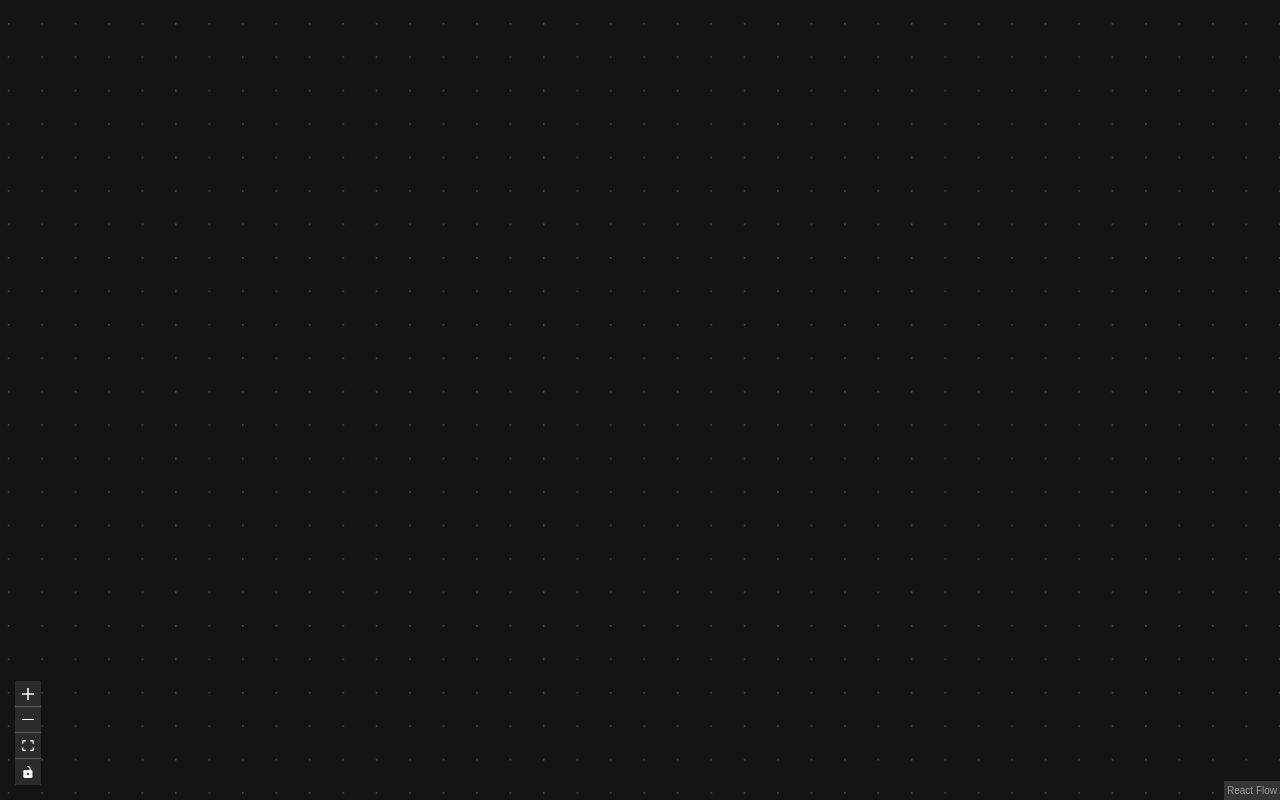
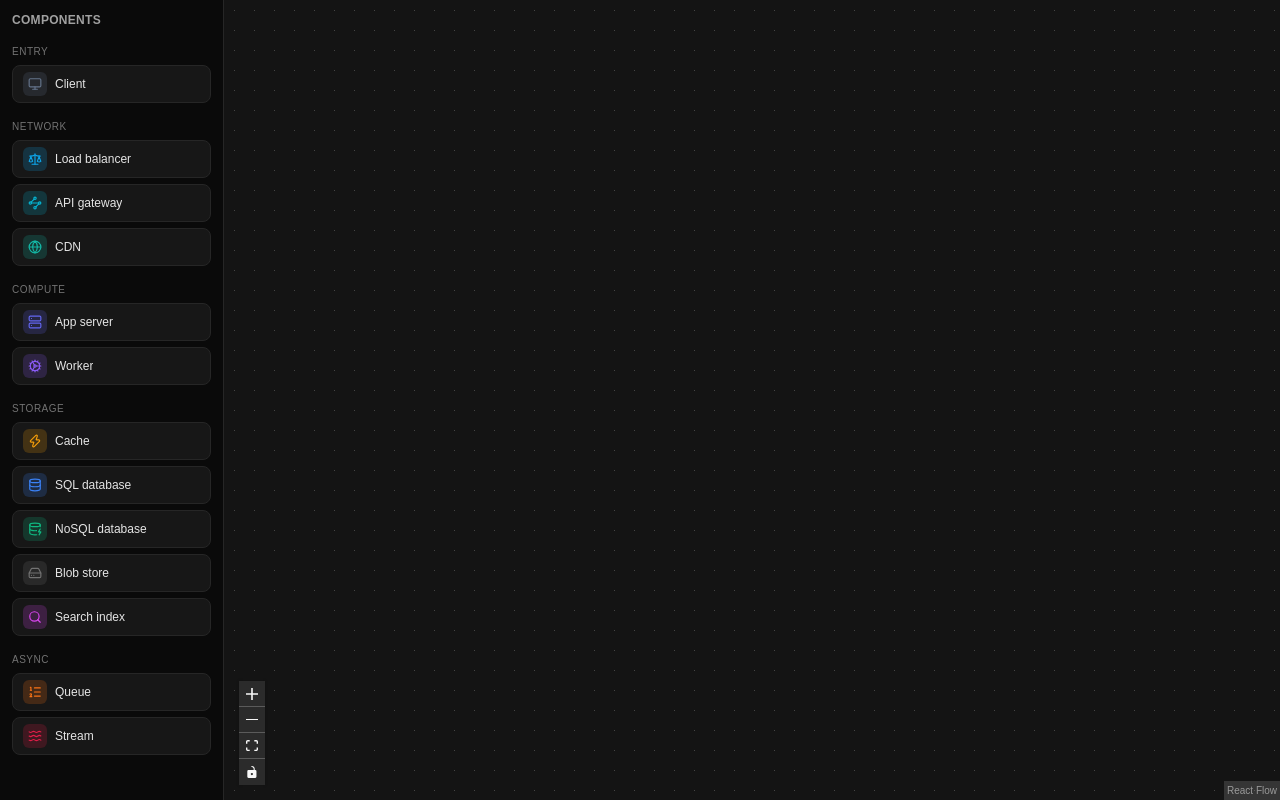
Before and after one commit to mkrybak/breakpoint, a Next.js app: page /design/1 in a window 1280 px wide. Built offline with nearby package versions, Linux system fonts and the light colour scheme.

Commit message:
M1-T3: registry-driven palette with drag-and-drop onto canvas

```diff
--- a/src/app/design/[id]/page.tsx
+++ b/src/app/design/[id]/page.tsx
@@ -1,4 +1,5 @@
 import { DesignCanvas } from "@/components/canvas/DesignCanvas";
+import { Palette } from "@/components/palette/Palette";
 
 export default async function DesignPage({
   params,
@@ -6,5 +7,12 @@ export default async function DesignPage({
   params: Promise<{ id: string }>;
 }) {
   const { id } = await params;
-  return <DesignCanvas designId={id} />;
+  return (
+    <div className="flex h-dvh">
+      <Palette />
+      <main className="min-w-0 flex-1">
+        <DesignCanvas designId={id} />
+      </main>
+    </div>
+  );
 }
--- a/src/components/canvas/DesignCanvas.tsx
+++ b/src/components/canvas/DesignCanvas.tsx
@@ -1,8 +1,17 @@
 "use client";
 
-import { Background, Controls, ReactFlow } from "@xyflow/react";
+import {
+  Background,
+  Controls,
+  ReactFlow,
+  ReactFlowProvider,
+  useReactFlow,
+} from "@xyflow/react";
 import "@xyflow/react/dist/style.css";
-import { useMemo } from "react";
+import { useCallback, useMemo, type DragEvent } from "react";
+import { PALETTE_DND_TYPE } from "@/components/palette/Palette";
+import type { ComponentKind } from "@/lib/core";
+import { COMPONENT_KINDS } from "@/lib/registry";
 import { useDesignStore } from "@/stores/design-store";
 import {
   toFlow,
@@ -13,24 +22,52 @@ import { ComponentNode } from "./nodes/ComponentNode";
 
 const nodeTypes = { component: ComponentNode };
 
-export function DesignCanvas({ designId }: { designId: string }) {
+function isComponentKind(value: string): value is ComponentKind {
+  return (COMPONENT_KINDS as string[]).includes(value);
+}
+
+function CanvasInner({ designId }: { designId: string }) {
   const graph = useDesignStore((s) => s.graph);
   const selectedNodeIds = useDesignStore((s) => s.selectedNodeIds);
+  const measured = useDesignStore((s) => s.measured);
   const onNodesChange = useDesignStore((s) => s.onNodesChange);
   const onEdgesChange = useDesignStore((s) => s.onEdgesChange);
+  const addNode = useDesignStore((s) => s.addNode);
+  const { screenToFlowPosition } = useReactFlow();
 
   const { nodes, edges } = useMemo(
-    () => toFlow(graph, selectedNodeIds),
-    [graph, selectedNodeIds],
+    () => toFlow(graph, selectedNodeIds, measured),
+    [graph, selectedNodeIds, measured],
+  );
+
+  const onDragOver = useCallback((event: DragEvent<HTMLDivElement>) => {
+    if (!event.dataTransfer.types.includes(PALETTE_DND_TYPE)) return;
+    event.preventDefault();
+    event.dataTransfer.dropEffect = "move";
+  }, []);
+
+  const onDrop = useCallback(
+    (event: DragEvent<HTMLDivElement>) => {
+      const kind = event.dataTransfer.getData(PALETTE_DND_TYPE);
+      if (!isComponentKind(kind)) return;
+      event.preventDefault();
+      addNode(
+        kind,
+        screenToFlowPosition({ x: event.clientX, y: event.clientY }),
+      );
+    },
+    [addNode, screenToFlowPosition],
   );
 
   return (
-    <div style={{ height: "100dvh" }} aria-label={`Design ${designId}`}>
+    <div className="h-full" aria-label={`Design ${designId}`}>
       <ReactFlow<ComponentFlowNode, ComponentFlowEdge>
         nodes={nodes}
         edges={edges}
         onNodesChange={onNodesChange}
         onEdgesChange={onEdgesChange}
+        onDragOver={onDragOver}
+        onDrop={onDrop}
         nodeTypes={nodeTypes}
         deleteKeyCode={["Backspace", "Delete"]}
         fitView
@@ -42,3 +79,11 @@ export function DesignCanvas({ designId }: { designId: string }) {
     </div>
   );
 }
+
+export function DesignCanvas({ designId }: { designId: string }) {
+  return (
+    <ReactFlowProvider>
+      <CanvasInner designId={designId} />
+    </ReactFlowProvider>
+  );
+}
--- /dev/null
+++ b/src/components/palette/Palette.tsx
@@ -0,0 +1,68 @@
+"use client";
+
+import type { DragEvent } from "react";
+import { ComponentIcon } from "@/components/icons";
+import {
+  CATEGORY_ORDER,
+  COMPONENT_DEFS,
+  type ComponentCategory,
+  type ComponentDef,
+} from "@/lib/registry";
+
+/** dataTransfer MIME type for palette drags; the canvas drop handler keys on it. */
+export const PALETTE_DND_TYPE = "application/x-breakpoint-component";
+
+const CATEGORY_LABELS: Record<ComponentCategory, string> = {
+  entry: "Entry",
+  network: "Network",
+  compute: "Compute",
+  storage: "Storage",
+  async: "Async",
+};
+
+function onDragStart(event: DragEvent<HTMLLIElement>, def: ComponentDef) {
+  event.dataTransfer.setData(PALETTE_DND_TYPE, def.kind);
+  event.dataTransfer.effectAllowed = "move";
+}
+
+export function Palette() {
+  const defs = Object.values(COMPONENT_DEFS);
+  return (
+    <aside className="w-56 shrink-0 overflow-y-auto border-r border-neutral-800 bg-neutral-950 p-3">
+      <h2 className="text-xs font-semibold tracking-wide text-neutral-400 uppercase">
+        Components
+      </h2>
+      {CATEGORY_ORDER.map((category) => {
+        const group = defs.filter((def) => def.category === category);
+        if (group.length === 0) return null;
+        return (
+          <section key={category} className="mt-4">
+            <h3 className="text-[10px] font-medium tracking-wider text-neutral-500 uppercase">
+              {CATEGORY_LABELS[category]}
+            </h3>
+            <ul className="mt-1.5 space-y-1.5">
+              {group.map((def) => (
+                <li
+                  key={def.kind}
+                  draggable
+                  onDragStart={(event) => onDragStart(event, def)}
+                  className="flex cursor-grab items-center gap-2 rounded-lg border border-neutral-800 bg-neutral-900 px-2.5 py-1.5 select-none hover:border-neutral-600 active:cursor-grabbing"
+                >
+                  <span
+                    className="flex h-6 w-6 shrink-0 items-center justify-center rounded-md"
+                    style={{ backgroundColor: `${def.color}33`, color: def.color }}
+                  >
+                    <ComponentIcon name={def.icon} className="h-3.5 w-3.5" />
+                  </span>
+                  <span className="truncate text-xs font-medium text-neutral-200">
+                    {def.label}
+                  </span>
+                </li>
+              ))}
+            </ul>
+          </section>
+        );
+      })}
+    </aside>
+  );
+}
--- a/src/stores/design-store.ts
+++ b/src/stores/design-store.ts
@@ -12,11 +12,14 @@ import {
   toFlow,
   type ComponentFlowEdge,
   type ComponentFlowNode,
+  type NodeMeasurements,
 } from "./flow-adapter";
 
 interface DesignStore {
   graph: DesignGraph;
   selectedNodeIds: string[];
+  /** DOM sizes reported by React Flow — must be echoed back or nodes stay hidden. */
+  measured: NodeMeasurements;
   onNodesChange: (changes: NodeChange<ComponentFlowNode>[]) => void;
   onEdgesChange: (changes: EdgeChange<ComponentFlowEdge>[]) => void;
   /** Creates a node with registry defaults; returns its id. Used by the palette (T-1.3). */
@@ -34,69 +37,39 @@ function defaultConfig(
   return config;
 }
 
-/** Demo seed so the canvas isn't empty before the palette exists (T-1.3). */
-export function seedGraph(): DesignGraph {
-  return {
-    nodes: [
-      {
-        id: "n-client",
-        kind: "client",
-        label: "Client",
-        position: { x: 0, y: 0 },
-        config: {},
-      },
-      {
-        id: "n-lb",
-        kind: "lb",
-        label: "Load balancer",
-        position: { x: 260, y: 120 },
-        config: {},
-      },
-      {
-        id: "n-app",
-        kind: "app_server",
-        label: "App server",
-        position: { x: 520, y: 240 },
-        config: defaultConfig("app_server"),
-      },
-    ],
-    edges: [
-      {
-        id: "e-client-lb",
-        source: "n-client",
-        target: "n-lb",
-        trafficShare: 1,
-        kind: "sync",
-      },
-      {
-        id: "e-lb-app",
-        source: "n-lb",
-        target: "n-app",
-        trafficShare: 1,
-        kind: "sync",
-      },
-    ],
-    entryNodeId: "n-client",
-  };
+export function emptyGraph(): DesignGraph {
+  return { nodes: [], edges: [], entryNodeId: "" };
+}
+
+function collectMeasurements(nodes: ComponentFlowNode[]): NodeMeasurements {
+  const measured: NodeMeasurements = {};
+  for (const n of nodes) {
+    if (n.measured?.width != null && n.measured?.height != null) {
+      measured[n.id] = { width: n.measured.width, height: n.measured.height };
+    }
+  }
+  return measured;
 }
 
 export const useDesignStore = create<DesignStore>((set) => ({
-  graph: seedGraph(),
+  graph: emptyGraph(),
   selectedNodeIds: [],
+  measured: {},
 
   onNodesChange: (changes) =>
     set((s) => {
-      const { nodes, edges } = toFlow(s.graph, s.selectedNodeIds);
+      const { nodes, edges } = toFlow(s.graph, s.selectedNodeIds, s.measured);
       const nextNodes = applyNodeChanges(changes, nodes);
       return {
         graph: fromFlow(nextNodes, edges, s.graph.entryNodeId),
         selectedNodeIds: nextNodes.filter((n) => n.selected).map((n) => n.id),
+        measured: collectMeasurements(nextNodes),
       };
     }),
 
   onEdgesChange: (changes) =>
     set((s) => {
-      const { nodes, edges } = toFlow(s.graph, s.selectedNodeIds);
+      const { nodes, edges } = toFlow(s.graph, s.selectedNodeIds, s.measured);
       const nextEdges = applyEdgeChanges(changes, edges);
       return { graph: fromFlow(nodes, nextEdges, s.graph.entryNodeId) };
     }),
@@ -125,5 +98,5 @@ export const useDesignStore = create<DesignStore>((set) => ({
     return id;
   },
 
-  setGraph: (graph) => set({ graph, selectedNodeIds: [] }),
+  setGraph: (graph) => set({ graph, selectedNodeIds: [], measured: {} }),
 }));
```
Also changed, not shown: 2 other files (tests, documents, lock files or other folders).
